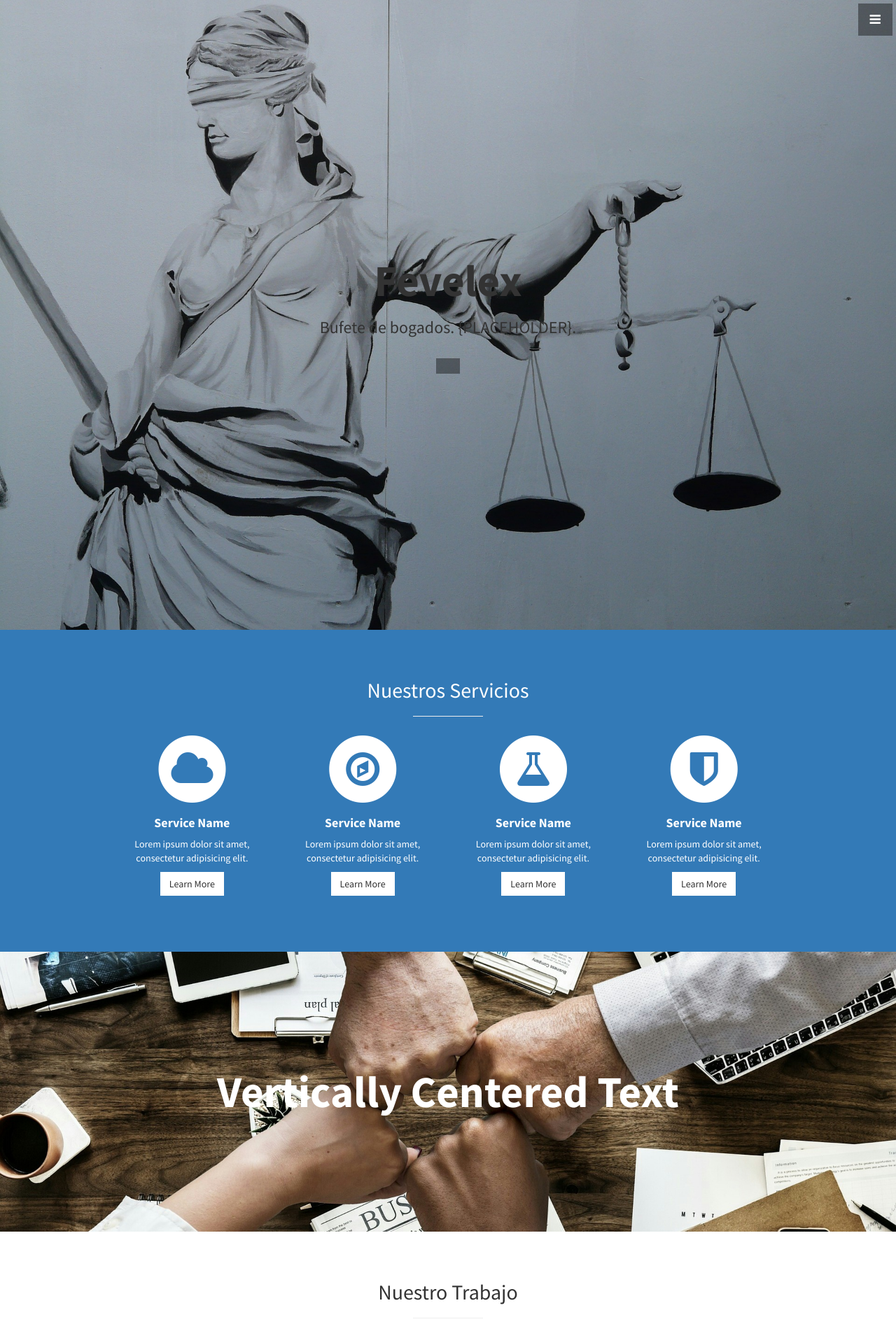
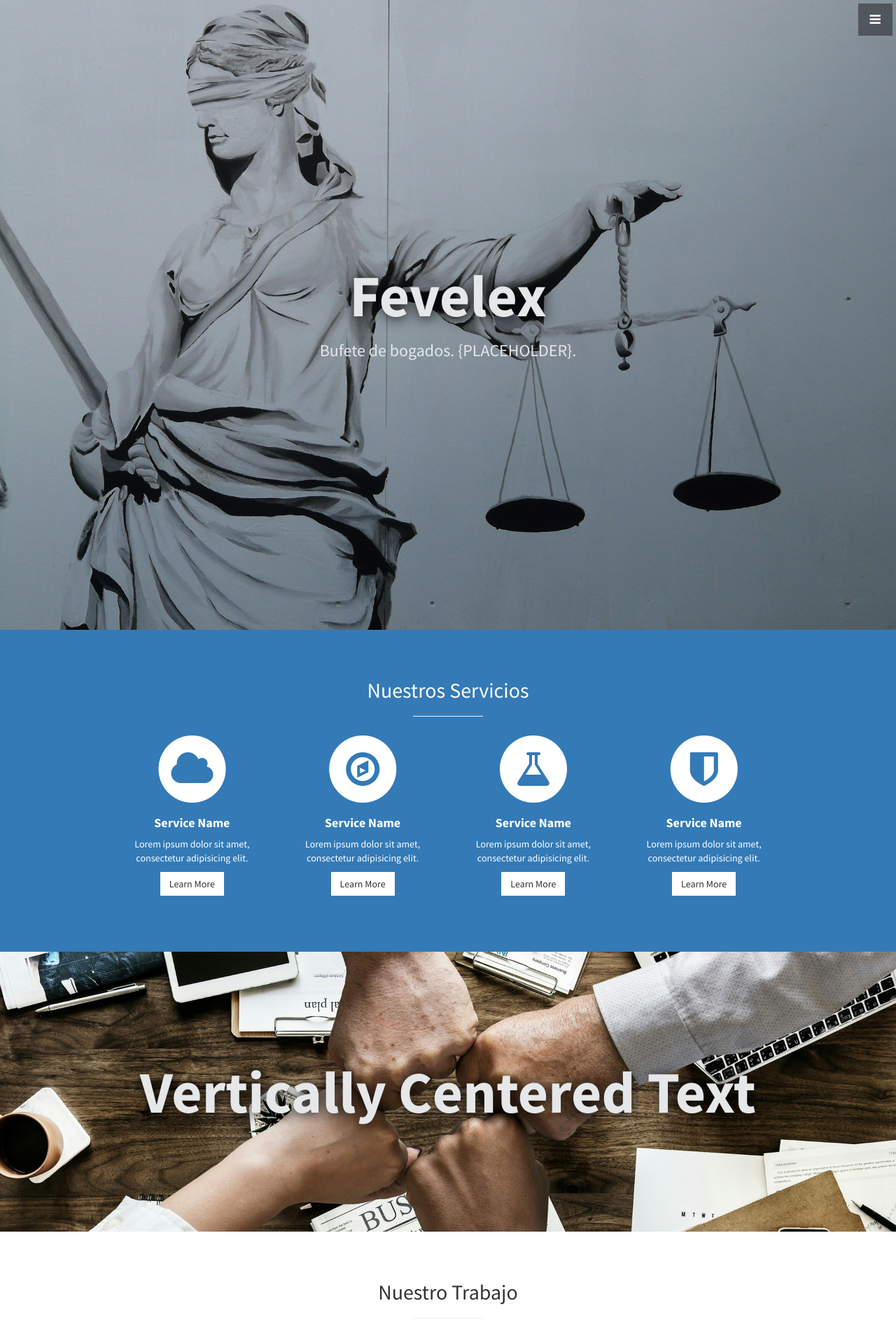
Before and after one commit to Pinkat/fevelex.es, a Jekyll site: the page built from index.html, in a window 1280 px wide. Shown: the top 1902 px of the page at 70% size. Built offline with Jekyll 4.4.1, drawn with Linux system fonts in a browser that asks for light colours.

Commit message:
Corregido el titulo principal y eliminacion de detalles menores.

```diff
--- a/_includes/header.html
+++ b/_includes/header.html
@@ -2,7 +2,5 @@
   <div class="text-vertical-center">
     <h1>Fevelex</h1>
     <h3>Bufete de bogados. {PLACEHOLDER}.</h3>
-    <br>
-    <a href="#services" class="btn btn-dark btn-lg"></a>
   </div>
 </header>
--- a/css/stylish-portfolio.css
+++ b/css/stylish-portfolio.css
@@ -20,13 +20,15 @@ body {
     display: table-cell;
     text-align: center;
     vertical-align: middle;
+    color: #E5E7E9;
 }
 
 .text-vertical-center h1 {
     margin: 0;
     padding: 0;
-    font-size: 4.5em;
+    font-size: 6em;
     font-weight: 700;
+    text-shadow: 2px 2px 20px #000000;
 }
 
 /* Custom Button Styles */
```
